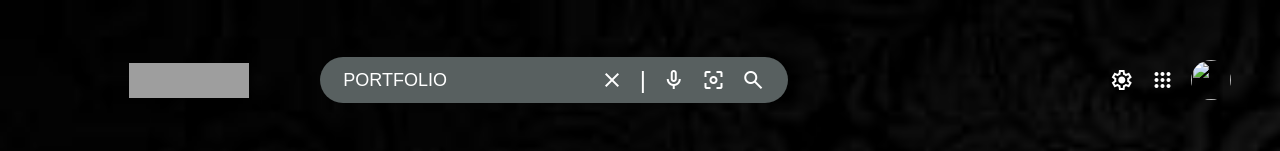
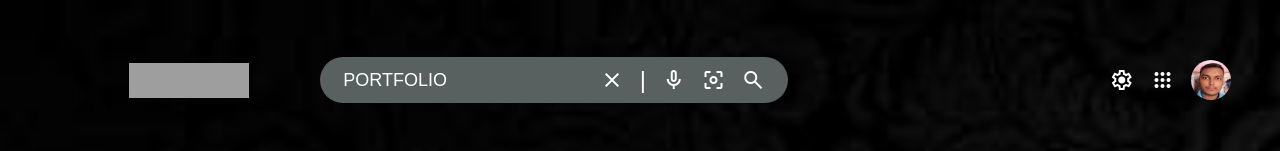
Before and after one commit to amoeba-singh/resume, a plain HTML site: page main_resume.html in a window 1280 px wide. Shown: the top 151 px of the page. Drawn offline with nearby package versions, Linux system fonts and the light colour scheme; grey boxes are pictures that could not be loaded.

Commit message:
Update main_resume.html
updated files location

```diff
--- a/main_resume.html
+++ b/main_resume.html
@@ -25,7 +25,7 @@
         <div class="nav-cont">
             <span class="material-symbols-outlined">settings</span>
             <span class="material-symbols-outlined">apps</span>
-            <img src="img_folder/AkashSingh1.jpg" width="40vw" height="40vh" style="border-radius: 50%;">
+            <img src="AkashSingh1.jpg" width="40vw" height="40vh" style="border-radius: 50%;">
         </div>
 
     </nav>
```
